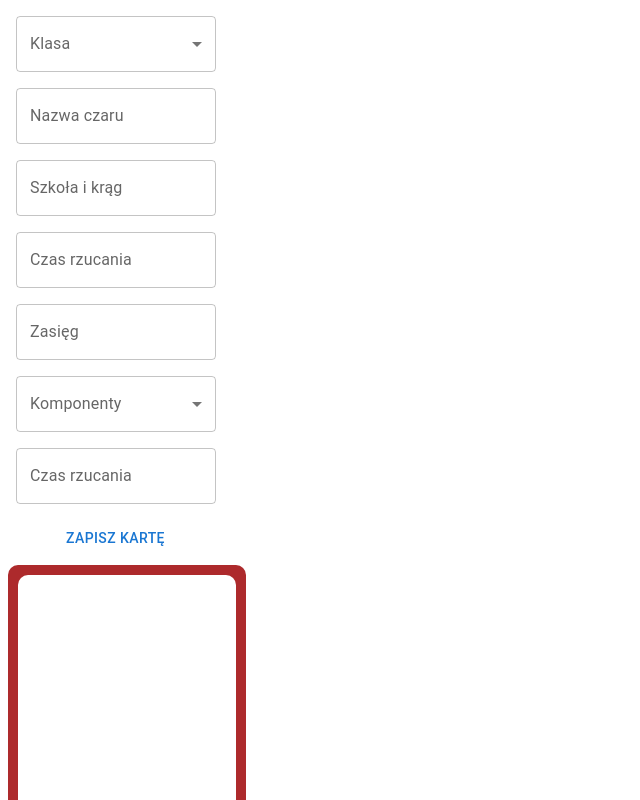
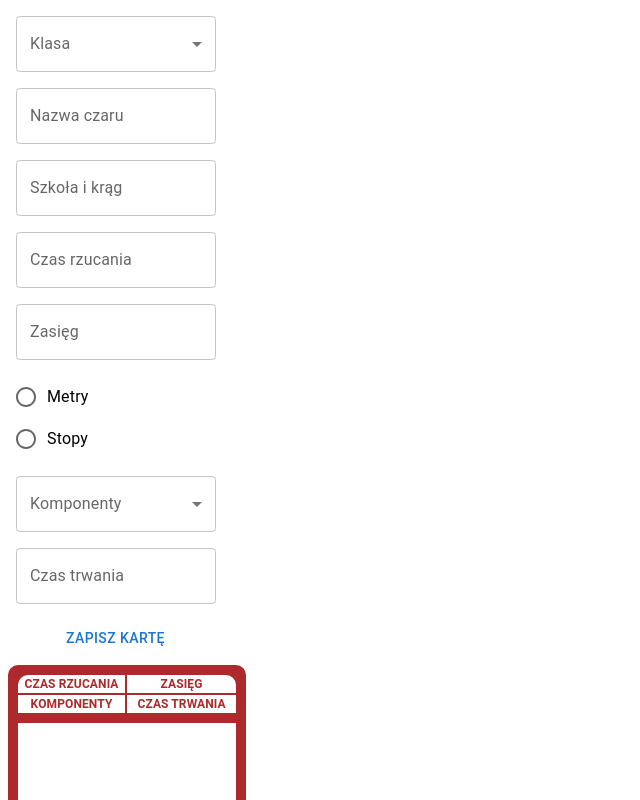
Before and after one commit to GKonior/card-generator, a React (Create React App) app: page / in a window 1280 px wide. Shown: the top 800 px of the page, without its empty margins (0-640 px from the left). Built offline with nearby package versions, Linux system fonts and the light colour scheme.

Commit message:
Add card component with form fields

```diff
--- a/src/App.tsx
+++ b/src/App.tsx
@@ -1,4 +1,4 @@
-import React, { useEffect, useState } from 'react';
+import React, { useEffect, useState} from 'react';
 import TextField from '@mui/material/TextField';
 import { Box, SelectChangeEvent } from '@mui/material';
 import FormControl from '@mui/material/FormControl';
@@ -7,11 +7,17 @@ import Select from '@mui/material/Select';
 import OutlinedInput from '@mui/material/OutlinedInput';
 import MenuItem from '@mui/material/MenuItem';
 import Checkbox from '@mui/material/Checkbox';
+import Typography from '@mui/material/Typography';
 import ListItemText from '@mui/material/ListItemText';
 import { SubmitHandler, useForm } from 'react-hook-form';
 import Button from '@mui/material/Button';
 import { componentsTypes } from './constants';
 import { getBackgroundColor } from './helpers';
+import Grid from "@mui/material/Grid";
+import FormLabel from "@mui/material/FormLabel";
+import RadioGroup from "@mui/material/RadioGroup";
+import FormControlLabel from "@mui/material/FormControlLabel";
+import Radio from "@mui/material/Radio";
 
 type Inputs = {
   cardClass: string;
@@ -19,13 +25,37 @@ type Inputs = {
   spellLevel: string;
   spellCastTime: string;
   spellRange: string;
-  spellComponents: any;
+  rangeUnit: string;
+  spellComponents: string[];
+  spellDuration: string;
+};
+
+const defaultValues = {
+  cardClass: '',
+  spellName: '',
+  spellLevel: '',
+  spellCastTime: '',
+  spellRange: '',
+  rangeUnit: 'm',
+  spellComponents: [],
+  spellDuration: ''
 };
 
 function App() {
   const [selectedComponents, setSelectedComponents] = useState<string[]>([]);
-  const { register, handleSubmit, setValue } = useForm<Inputs>();
+  const { register, watch, handleSubmit, setValue } = useForm<Inputs>({
+      defaultValues
+  });
   const [cardClass, setCardClass] = useState<string>('');
+  const cardColor = getBackgroundColor(cardClass);
+
+  const spellName = watch('spellName');
+  const spellLevel = watch('spellLevel');
+  const spellCastTime = watch('spellCastTime');
+  const spellRange = watch('spellRange');
+  const spellComponents = watch('spellComponents');
+  const spellDuration = watch('spellDuration');
+
 
   const onSubmit: SubmitHandler<Inputs> = data => console.log(data);
 
@@ -35,7 +65,8 @@ function App() {
     const {
       target: { value },
     } = event;
-    setSelectedComponents(typeof value === 'string' ? value.split(',') : value);
+    const components = typeof value === 'string' ? value.split(',') : value;
+    setSelectedComponents(components.map(component => component.split('')[0]));
   };
 
   const handleClassChange = (event: SelectChangeEvent) => {
@@ -72,8 +103,14 @@ function App() {
         <TextField label="Szkoła i krąg" {...register('spellLevel')} />
         <TextField label="Czas rzucania" {...register('spellCastTime')} />
         <TextField label="Zasięg" {...register('spellRange')} />
+        <FormControl component="fieldset">
+          <RadioGroup {...register('rangeUnit')}>
+              <FormControlLabel value="m" control={<Radio />} label="Metry" />
+              <FormControlLabel value="ft" control={<Radio />} label="Stopy" />
+          </RadioGroup>
+        </FormControl>
         <FormControl sx={{ m: 1, width: 300 }}>
-          <InputLabel id="demo-multiple-checkbox-label">Komponenty</InputLabel>
+          <InputLabel>Komponenty</InputLabel>
           <Select
             multiple
             value={selectedComponents}
@@ -91,12 +128,12 @@ function App() {
             ))}
           </Select>
         </FormControl>
-        <TextField label="Czas rzucania" />
+        <TextField label="Czas trwania"  {...register('spellDuration')}/>
         <Button type="submit">Zapisz kartę</Button>
       </Box>
       <Box
         sx={{
-          bgcolor: getBackgroundColor(cardClass),
+          bgcolor: cardColor,
           width: 'calc(6.3cm - 20px )',
           maxWidth: '6.3cm',
           height: 'calc(8.9cm - 20px )',
@@ -111,8 +148,32 @@ function App() {
             borderRadius: '10px',
             width: '100%',
             height: '100%',
+            textAlign: 'center'
           }}
-        ></Box>
+        >
+            <Typography sx={{ fontWeight: 700 }}>{spellName}</Typography>
+            <Box sx={{ bgcolor: cardColor }}>
+                <Typography sx={{color: '#fff', fontSize: '10px' }}>{spellLevel}</Typography>
+            </Box>
+            <Grid container>
+                <Grid item xs={6} sx={{ borderBottom: `2px solid ${cardColor}`, borderRight: `2px solid ${cardColor}` }}>
+                    <Typography sx={{color: cardColor, fontWeight: 700, fontSize: '12px' }}>CZAS RZUCANIA</Typography>
+                    <Typography sx={{fontSize: '12px' }}>{spellCastTime}</Typography>
+                </Grid>
+                <Grid item xs={6} sx={{ borderBottom: `2px solid ${cardColor}` }}>
+                    <Typography sx={{color: cardColor, fontWeight: 700, fontSize: '12px' }}>ZASIĘG</Typography>
+                    <Typography sx={{fontSize: '12px' }}>{spellRange}</Typography>
+                </Grid>
+                <Grid item xs={6} sx={{ borderBottom: `10px solid ${cardColor}`, borderRight: `2px solid ${cardColor}` }}>
+                    <Typography sx={{color: cardColor, fontWeight: 700, fontSize: '12px' }}>KOMPONENTY</Typography>
+                    <Typography sx={{fontSize: '12px' }}>{spellComponents}</Typography>
+                </Grid>
+                <Grid item xs={6} sx={{ borderBottom: `10px solid ${cardColor}` }}>
+                    <Typography sx={{color: cardColor, fontWeight: 700, fontSize: '12px' }}>CZAS TRWANIA</Typography>
+                    <Typography sx={{fontSize: '12px' }}>{spellDuration}</Typography>
+                </Grid>
+            </Grid>
+        </Box>
       </Box>
     </>
   );
```
Also changed, not shown: package.json (+2 -19 lines), src/.eslintrc.js (deleted), src/.prettierrc.js (deleted), 1 other file (tests, documents, lock files or other folders).
